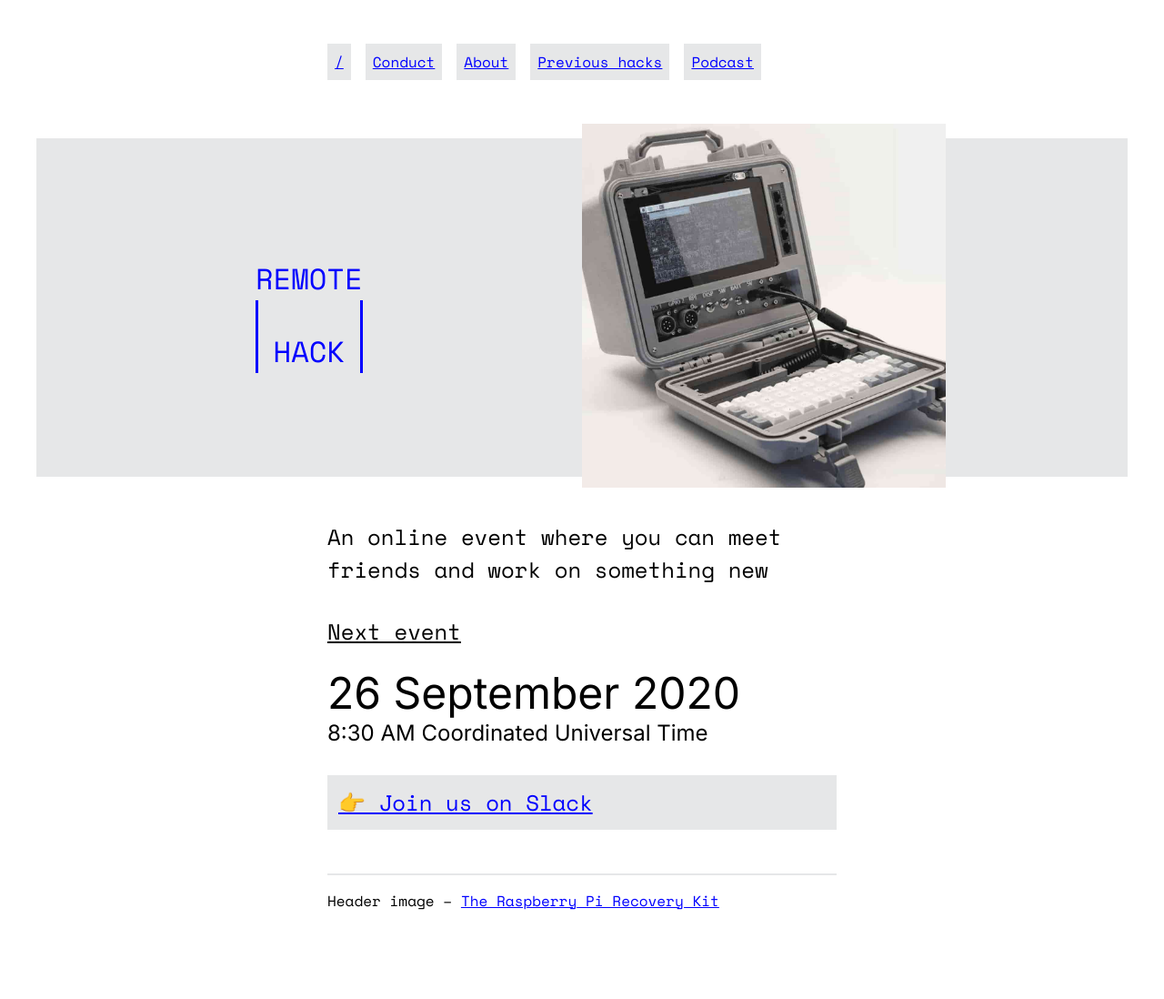
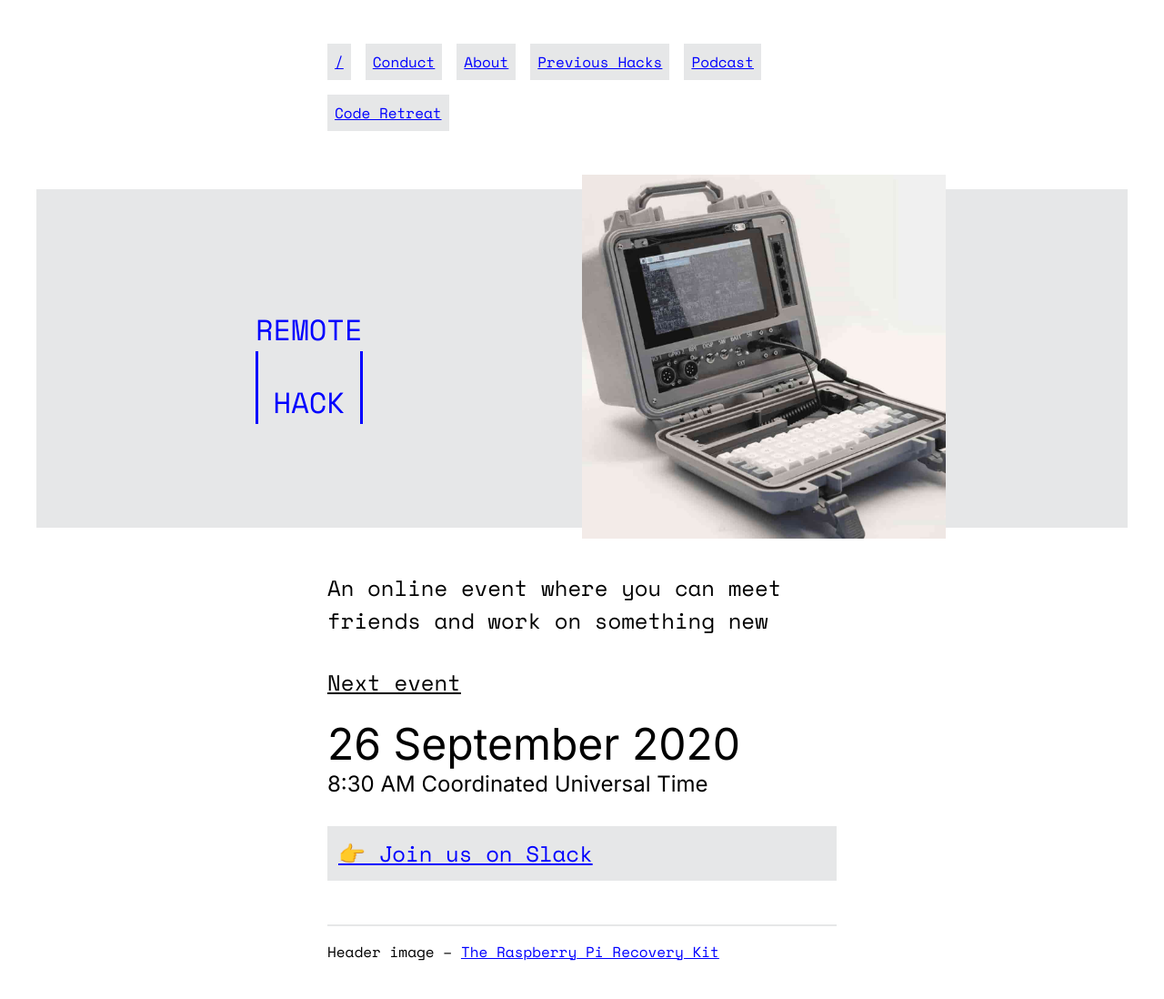
Before and after one commit to remotehack/remotehack.github.io, a Jekyll site: the page built from index.html, in a window 1280 px wide. Shown: the whole page at 91% size. Built offline with Jekyll 4.4.1, drawn with Linux system fonts in a browser that asks for light colours; before the commit the page ends 1042 px from its top, so only the background shows below that.

Commit message:
Add code retreat link

```diff
--- a/_layouts/default.html
+++ b/_layouts/default.html
@@ -48,8 +48,9 @@
     <a href="/"> / </a>
     <a href="/code-of-conduct"> Conduct </a>
     <a href="/about"> About </a>
-    <a href="/previous-hacks">Previous hacks</a>
+    <a href="/previous-hacks"> Previous Hacks </a>
     <a href="/podcast"> Podcast </a>
+    <a href="/code-retreat"> Code Retreat </a>
   </nav>
 
 
```
